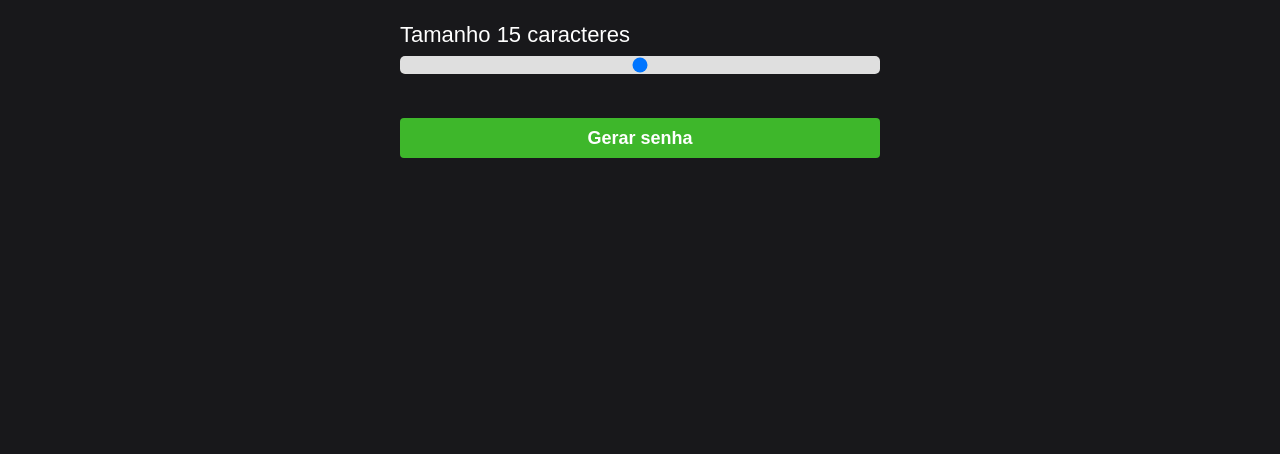
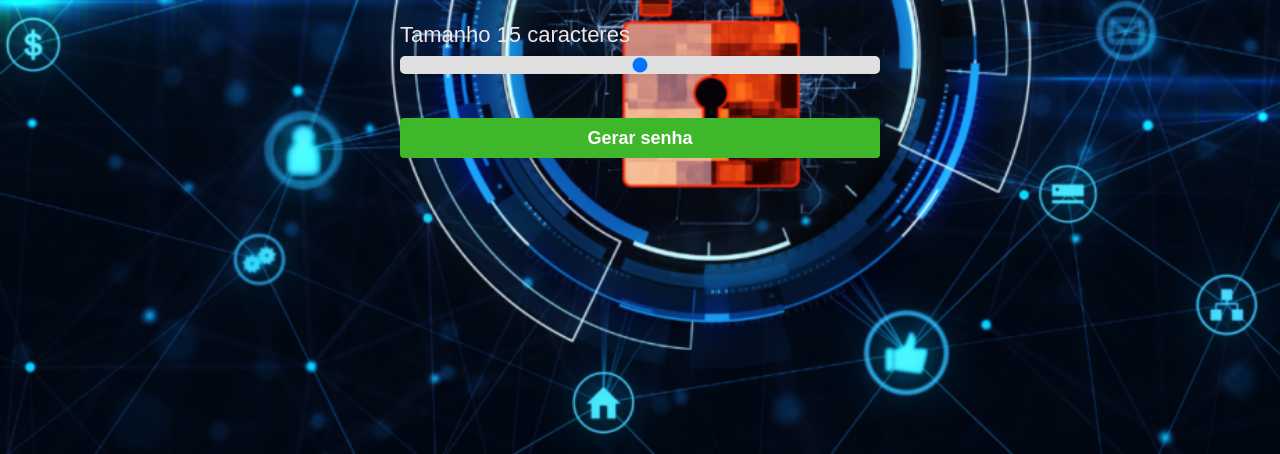
Before and after one commit to DenysDelfino/gerador_de_senha, a plain HTML site: page index.html in a window 1280 px wide. Shown: the part 346-800 px from the top of the page. Drawn offline with Linux system fonts and the light colour scheme.

Commit message:
Adicionando imagem de fundo

```diff
--- a/style.css
+++ b/style.css
@@ -7,6 +7,8 @@
 
 body {
     background-color: #18181B;
+    background-image: url(/assets/cofre-de-senhas-quais-os-metodos-atuais-e-como-se-prevenir-1024x576.png);
+    background-size: cover ;
     width: 100%;
     height: 100vh;
     display: flex;
@@ -26,7 +28,7 @@ body {
 }
 
 .container-input span {
-    color: #FFF;
+    color: #f1e7e7;
     font-size: 22px;
 }
 
```
Also changed, not shown: assets/cofre-de-senhas-quais-os-metodos-atuais-e-como-se-prevenir-1024x576.png (added).
